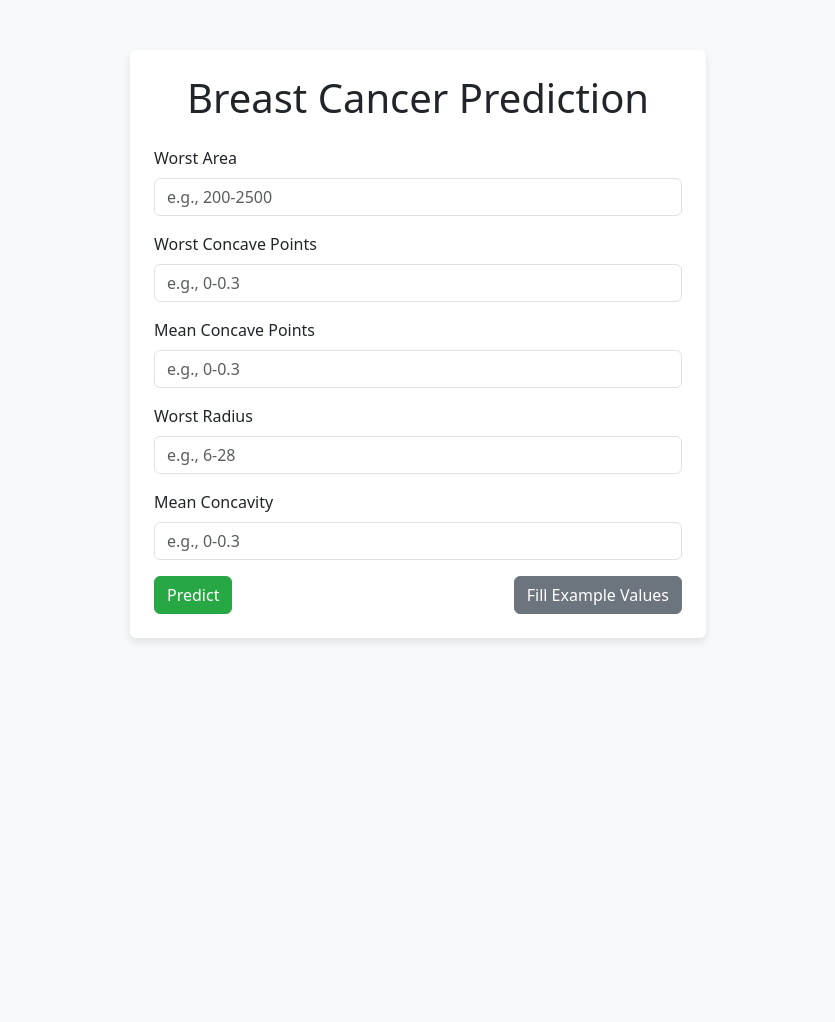
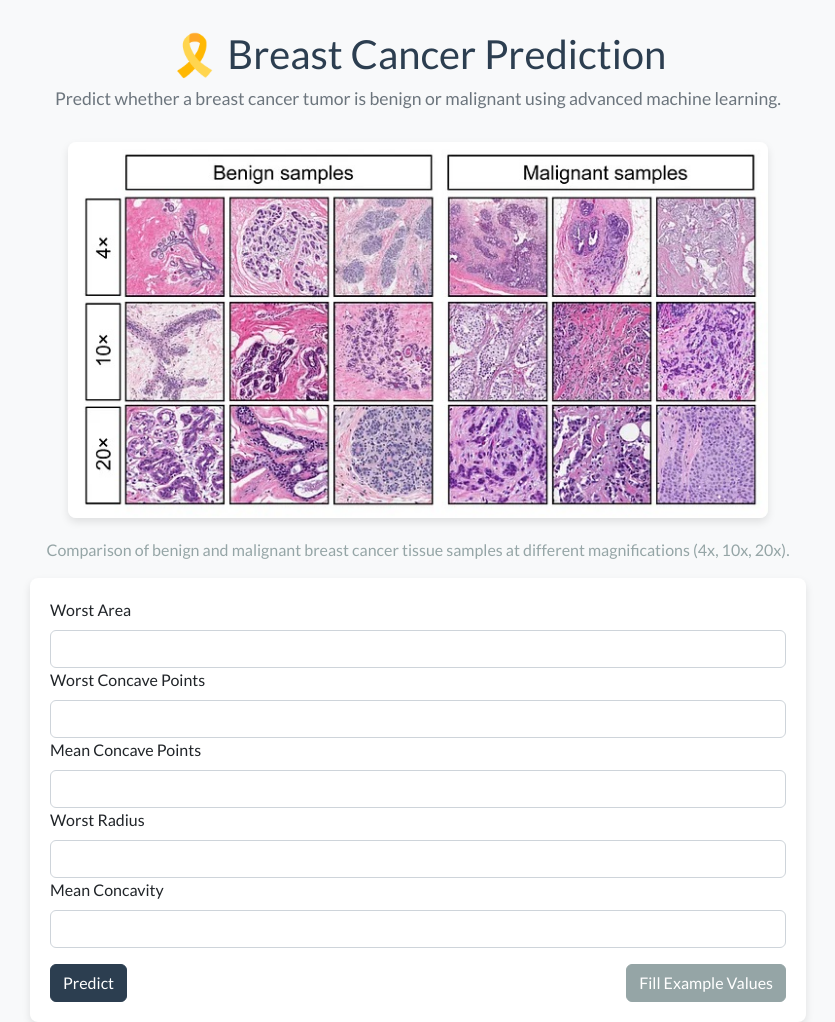
Before and after one commit to BlackRazor34/breast-cancer-prediction, a Flask app: page / in a window 1280 px wide. Shown: the whole page, without its empty margins (222-1057 px from the left). Before the commit the page ends 642 px from the top, so only its background shows below. Run offline with Flask 3, Linux system fonts and the light colour scheme; parts of the project's set-up code (start-up, migrations or seed data) failed here and were passed over; some libraries are stand-ins or nearby versions.

Commit message:
Updated web interface with cancer tissue image and enhanced design

```diff
--- a/templates/index.html
+++ b/templates/index.html
@@ -2,42 +2,55 @@
 <html lang="en">
 <head>
     <meta charset="UTF-8">
-    <meta name="viewport" content="width=device-width, initial-scale=1.0">
-    <title>Breast Cancer Prediction (5 Features)</title>
-    <link href="https://cdn.jsdelivr.net/npm/bootstrap@5.3.3/dist/css/bootstrap.min.css" rel="stylesheet" integrity="sha384-QWTKZyjpPEjISv5WaRU9OFeRpok6YctnYmDr5pNlyT2bRjXh0JMhjY6hW+ALEwIH" crossorigin="anonymous">
+    <meta name="viewport" content="width=device-width, initial-scale=1">
+    <title>Breast Cancer Prediction</title>
+    <!-- Bootswatch Flatly Theme -->
+    <link href="https://cdn.jsdelivr.net/npm/bootswatch@5.3.3/dist/flatly/bootstrap.min.css" rel="stylesheet">
     <style>
         body {
             background-color: #f8f9fa;
         }
         .container {
-            max-width: 600px;
-            margin-top: 50px;
+            max-width: 800px;
+            margin-top: 30px;
         }
-        .card {
-            border: none;
+        .header-section {
+            text-align: center;
+            margin-bottom: 30px;
+        }
+        .header-section h1 {
+            font-size: 2.5rem;
+            color: #2c3e50;
+        }
+        .header-section p {
+            font-size: 1.1rem;
+            color: #6c757d;
+        }
+        .cancer-image {
+            width: 100%;
+            max-width: 700px;
+            margin: 20px auto;
+            display: block;
+            border-radius: 8px;
             box-shadow: 0 4px 8px rgba(0, 0, 0, 0.1);
         }
-        .btn-primary {
-            background-color: #28a745;
-            border-color: #28a745;
+        .form-section {
+            background-color: #ffffff;
+            padding: 20px;
+            border-radius: 8px;
+            box-shadow: 0 4px 8px rgba(0, 0, 0, 0.1);
         }
-        .btn-primary:hover {
-            background-color: #218838;
-            border-color: #218838;
-        }
-        .btn-secondary {
-            margin-left: 10px;
-        }
-        .result, .error {
+        .result-section {
             margin-top: 20px;
             padding: 15px;
-            border-radius: 5px;
+            border-radius: 8px;
+            text-align: center;
         }
-        .result {
+        .result-benign {
             background-color: #d4edda;
             color: #155724;
         }
-        .error {
+        .result-malignant {
             background-color: #f8d7da;
             color: #721c24;
         }
@@ -45,45 +58,49 @@
 </head>
 <body>
     <div class="container">
-        <div class="card p-4">
-            <h1 class="text-center mb-4">Breast Cancer Prediction</h1>
-            <form method="POST">
-                {% for feature in feature_names %}
-                    <div class="mb-3">
-                        <label for="{{ feature }}" class="form-label">{{ feature.replace('_', ' ').title() }}</label>
-                        <input type="number" step="any" class="form-control" name="{{ feature }}" id="{{ feature }}" required placeholder="e.g., {{ '200-2500' if feature == 'worst area' else '0-0.3' if feature in ['worst concave points', 'mean concave points', 'mean concavity'] else '6-28' }}">
-                    </div>
-                {% endfor %}
+        <!-- Header Section -->
+        <div class="header-section">
+            <h1>🎗️ Breast Cancer Prediction</h1>
+            <p>Predict whether a breast cancer tumor is benign or malignant using advanced machine learning.</p>
+        </div>
+
+        <!-- Cancer Tissue Samples Image -->
+        <img src="https://github.com/BlackRazor34/breast-cancer-prediction/raw/main/images/breastcancer.jpg" alt="Cancer Tissue Samples: Benign vs. Malignant" class="cancer-image">
+        <p class="text-center text-muted">Comparison of benign and malignant breast cancer tissue samples at different magnifications (4x, 10x, 20x).</p>
+
+        <!-- Form Section -->
+        <div class="form-section">
+            <form method="POST" action="/">
+                <div class="mb-3">
+                    {% for feature in feature_names %}
+                    <label for="{{ feature }}" class="form-label">{{ feature.replace('_', ' ').title() }}</label>
+                    <input type="number" step="any" min="0" class="form-control" name="{{ feature }}" id="{{ feature }}" required>
+                    {% endfor %}
+                </div>
                 <div class="d-flex justify-content-between">
                     <button type="submit" class="btn btn-primary">Predict</button>
-                    <button type="button" class="btn btn-secondary" onclick="fillExample()">Fill Example Values</button>
+                    <button type="button" class="btn btn-secondary" onclick="fillExampleValues()">Fill Example Values</button>
                 </div>
             </form>
+        </div>
 
-            {% if result %}
-                <div class="result">
-                    <p><strong>Prediction:</strong> {{ result }}</p>
-                    <p><strong>Confidence:</strong> {{ '%.2f' % confidence }}%</p>
-                </div>
-            {% endif %}
-
-            {% if error %}
-                <div class="error">
-                    <p>{{ error }}</p>
-                </div>
-            {% endif %}
+        <!-- Result Section -->
+        {% if prediction %}
+        <div class="result-section {% if prediction == 'Benign' %}result-benign{% else %}result-malignant{% endif %}">
+            <h3>Prediction: {{ prediction }}</h3>
+            <p>Confidence: {{ confidence }}%</p>
         </div>
+        {% endif %}
     </div>
 
     <script>
-        function fillExample() {
-            document.getElementsByName('worst area')[0].value = 711.2;
-            document.getElementsByName('worst concave points')[0].value = 0.1288;
-            document.getElementsByName('mean concave points')[0].value = 0.04781;
-            document.getElementsByName('worst radius')[0].value = 15.11;
-            document.getElementsByName('mean concavity')[0].value = 0.06664;
+        function fillExampleValues() {
+            document.getElementById("worst area").value = "711.2";
+            document.getElementById("worst concave points").value = "0.1288";
+            document.getElementById("mean concave points").value = "0.04781";
+            document.getElementById("worst radius").value = "15.11";
+            document.getElementById("mean concavity").value = "0.06664";
         }
     </script>
-    <script src="https://cdn.jsdelivr.net/npm/bootstrap@5.3.3/dist/js/bootstrap.bundle.min.js" integrity="sha384-YvpcrYf0tY3lHB60NNkmXc5s9fDVZLESaAA55NDzOxhy9GkcIdslK1eN7N6jIeHz" crossorigin="anonymous"></script>
 </body>
 </html>
```
